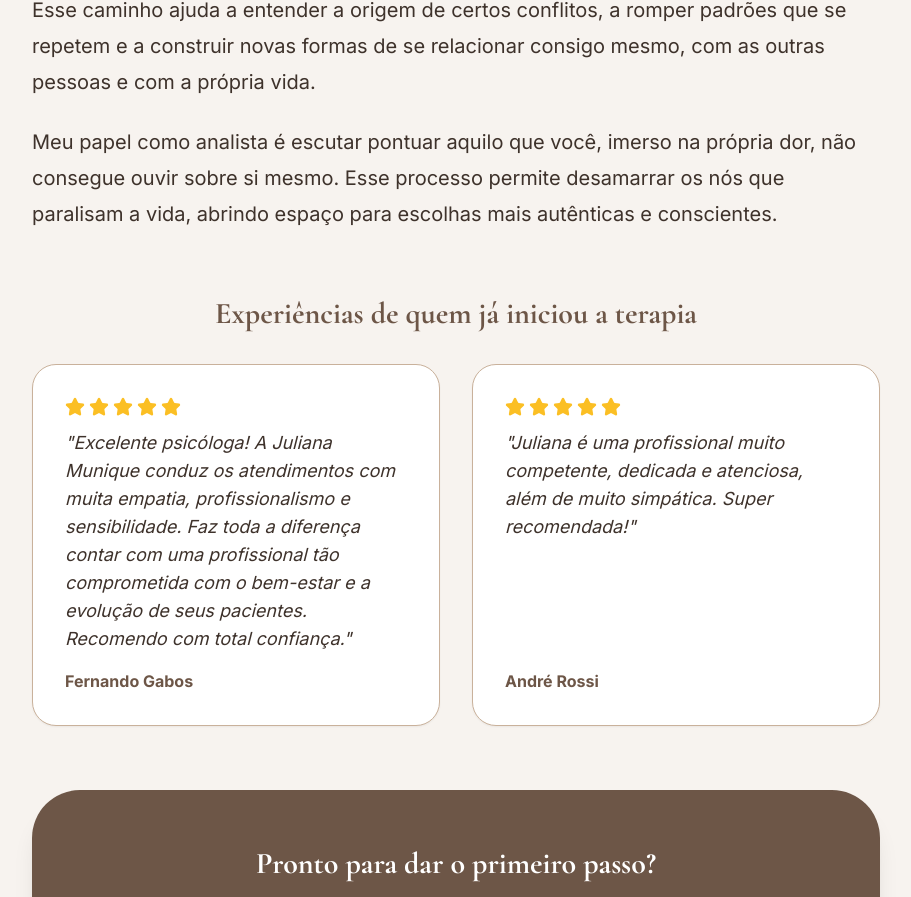
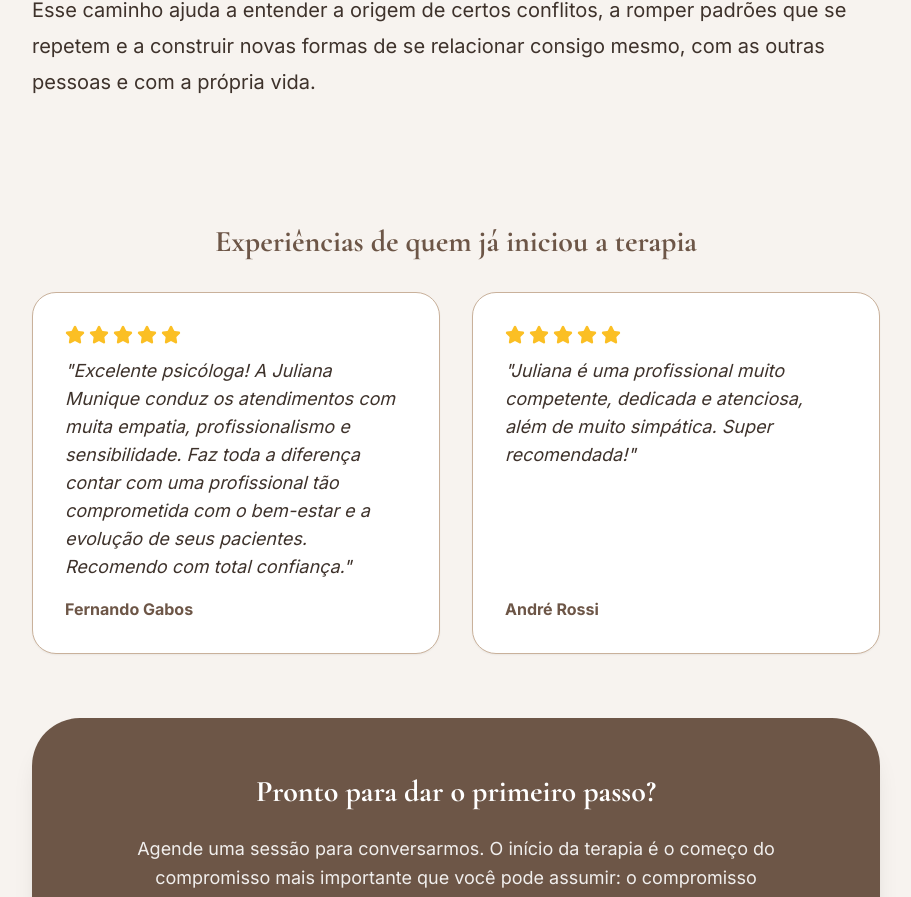
Before and after one commit to fernandogabos/site-psic-loga-juliana-munique-821vhrkc0, a React (Vite) app: page /adultos in a window 1280 px wide. Shown: the part 2436-3333 px from the top of the page, without its empty margins (184-1095 px from the left). Built offline with nearby package versions, Linux system fonts and the light colour scheme.

Commit message:
Auto-commit after full sync (build simulation)

```diff
--- a/src/pages/Adultos.tsx
+++ b/src/pages/Adultos.tsx
@@ -105,9 +105,7 @@ export default function Adultos() {
             </div>
           </p>
           <p>
-            Meu papel como analista é escutar pontuar aquilo que você, imerso na própria dor, não
-            consegue ouvir sobre si mesmo. Esse processo permite desamarrar os nós que paralisam a
-            vida, abrindo espaço para escolhas mais autênticas e conscientes.
+            <br />
           </p>
         </div>
 
```
Also changed, not shown: .skip.config.json.
